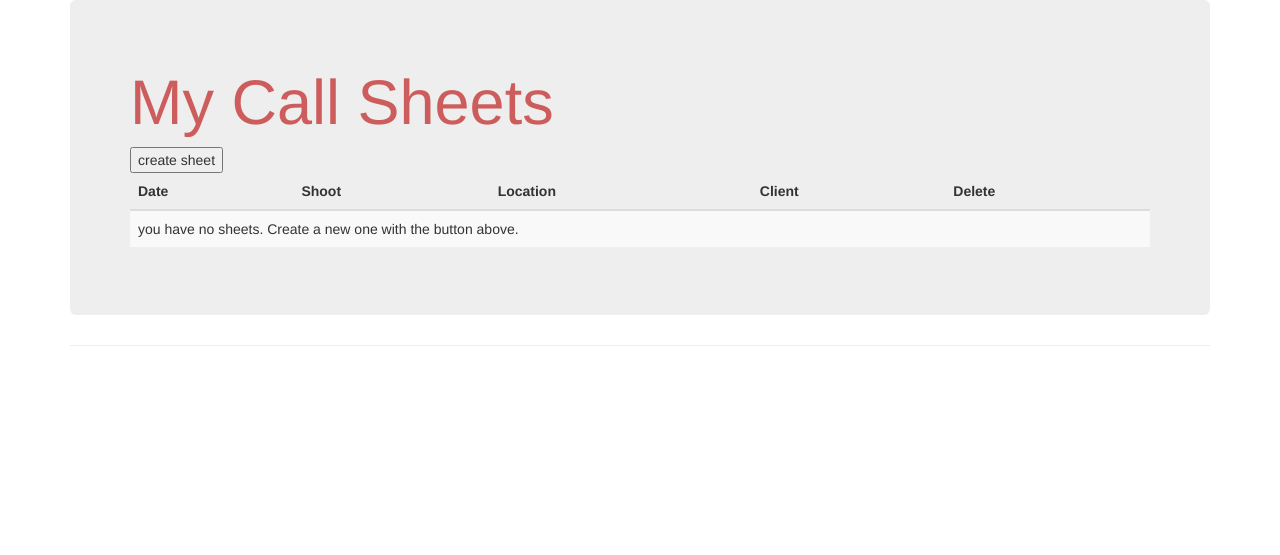
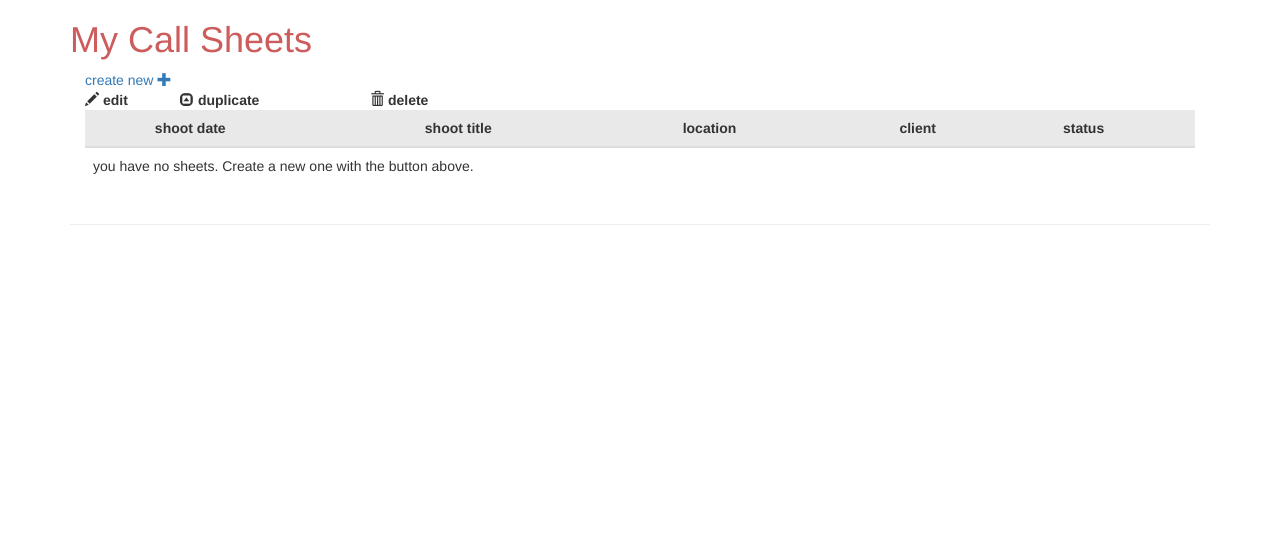
Before and after one commit to dbish/MyCallTime, a Flask app: page / in a window 1280 px wide. Shown: the top 555 px of the page. Run offline with Flask 2, Linux system fonts and the light colour scheme; the visitor is signed in with stand-in values (Sample User, id 1); data comes from the database, SQL or seed files in the repository; data that the repository does not hold is empty; parts of the project's set-up code (start-up, migrations or seed data) failed here and were passed over; some libraries are stand-ins or nearby versions.

Commit message:
dashboard updated to control edittin, duplicating, and deleting through radio button choice

```diff
--- /dev/null
+++ b/MyCallTime/MyCallTime/static/scripts/dashboard.js
@@ -0,0 +1,31 @@
+$(document).ready(function () {
+    var count = $("input[type='radio']").length
+    if (count > 0){
+        $("input[type=radio]:first-child").attr('checked', 'checked');
+    };
+
+    $('#editShoot').click(function()
+    {
+
+        var shootID = $("input[type='radio']:checked").val();
+        window.location = "/shoots/"+shootID;
+
+        }
+    );
+
+    $('#duplicateShoot').click(function () {
+        var shootID = $("input[type='radio']:checked").val();
+        window.location = "/copy/" + shootID;
+
+    }
+       );
+
+    $('#deleteShoot').click(function () {
+        var shootID = $("input[type='radio']:checked").val();
+        window.location = "/delete/" + shootID;
+
+    }
+     );
+
+
+});
--- a/MyCallTime/MyCallTime/templates/edit.html
+++ b/MyCallTime/MyCallTime/templates/edit.html
@@ -393,11 +393,13 @@
             </div>
         </form>
 
+        {% if id %}
         <form action="{{url_for('createPDF', shoot_id=id)}}">
             <input type="submit" value="View PDF">
         </form>
         <form action="{{url_for('savePDF', shoot_id=id)}}">
             <input type="submit" value="Save PDF">
         </form>
+        {% endif %}
 <script type="text/javascript" language="javascript" src="/static/scripts/newItem.js"></script>
 {% endblock %}
--- a/MyCallTime/MyCallTime/templates/edit2.html
+++ b/MyCallTime/MyCallTime/templates/edit2.html
@@ -314,4 +314,5 @@
             </div>
         </div>
 <script type="text/javascript" language="javascript" src="/static/scripts/newItem.js"></script>
+
 {% endblock %}
--- a/MyCallTime/MyCallTime/templates/index.html
+++ b/MyCallTime/MyCallTime/templates/index.html
@@ -2,27 +2,29 @@
 
 {% block content %}
 
-<div class="jumbotron">
+<div>
     <h1>
         <span class="title">My Call Sheets</span>
 
     </h1>
 
-    <!--<form>
-        <div class="form-group">
-            <input type="search" class="form-control" placeholder="search"/>
+     <div class="row container-fluid">
+        <div class="container-fluid"><a href="/newShoot">create new <span class="glyphicon glyphicon-plus" aria-hidden="true"></span></a></div>
+        <div class="col-md-1"><span class="fake-link" id="editShoot"><span class="glyphicon glyphicon-pencil" aria-hidden="true"></span> edit</span></div>
+        <div class="col-md-2"><span class="fake-link" id="duplicateShoot"><span class="glyphicon glyphicon-collapse-up" aria-hidden="true"></span> duplicate</span></div>
+        <div class="col-md-1"><span class="fake-link" id="deleteShoot"><span class="glyphicon glyphicon-trash" aria-hidden="true"></span> delete</span></div>
     </div>
-    </form>-->
-    <button type="button" id="createSheet">create sheet</button><button class="create" type="button" style="display:none" id="cancelCreate">cancel</button>
+    <div class="container-fluid">
         <div class="table-responsive">
-        <table class="table table-striped table-responsive table-hover">
+            <table class="table table-responsive table-hover">
                 <thead>
-                <tr>
-                    <th>Date</th>
-                    <th>Shoot</th>
-                    <th>Location</th>
-                    <th>Client</th>
-                    <th>Delete</th>
+                    <tr bgcolor="#e9e9e9">
+                        <th>&nbsp;</th>
+                        <th>shoot date</th>
+                        <th>shoot title</th>
+                        <th>location</th>
+                        <th>client</th>
+                        <th>status</th>
                     </tr>
                 </thead>
                 <tbody>
@@ -45,15 +47,14 @@
                     </tr>
 
                     {% for shoot in shoots%}
-                    <!--{% set edit_link = "window.document.location='/shoots/"+shoot.ID|string+"';" %}-->
-                    <!--<tr onclick={{edit_link}}>-->
                     <tr>
+                        <td><input type="radio" name="choice" value="{{shoot.ID}}"></td>
                         <td>{{shoot.date}}</td>
                         {% set edit_link = "window.location.href='/copy/"+shoot.ID|string+"'" %}
-                        <td><button type="button" class="create" style="display:none" onclick={{edit_link}}>copy</button><a href="{{url_for('viewShoot', shoot_id=shoot.ID)}}">{{shoot.name}}</a></td>
+                        <td><a href="{{url_for('viewShoot', shoot_id=shoot.ID)}}">{{shoot.name}}</a></td>
                         <td>{{shoot.location}}</td>
                         <td>{{shoot.client}}</td>
-                        <td><a href="{{url_for('deleteShoot', shoot_id=shoot.ID)}}"><span class="glyphicon glyphicon-minus-sign" aria-hidden="true" style="font-size:15px;color:red"></span></a></td>
+                        <td>&nbsp;</td>
                     </tr>
                     {% endfor %}
                 </tbody>
@@ -61,7 +62,8 @@
 
         </div>
     </div>
+</div>
 
 
-<script type="text/javascript" language="javascript" src="/static/scripts/createSheet.js"></script>
+<script type="text/javascript" language="javascript" src="/static/scripts/dashboard.js"></script>
 {% endblock %}
```
Also changed, not shown: 1 other file. Lines whose indentation alone changed are shown as unchanged.
